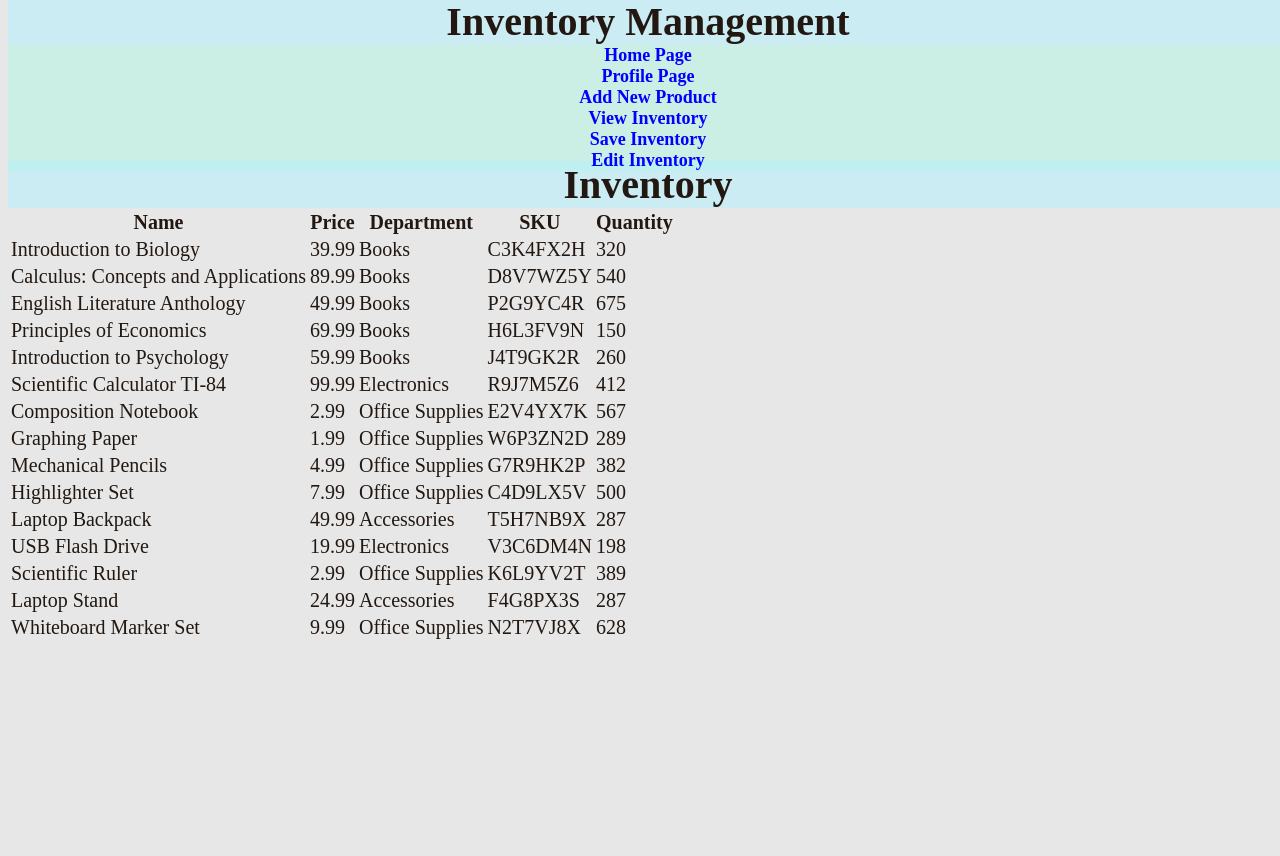
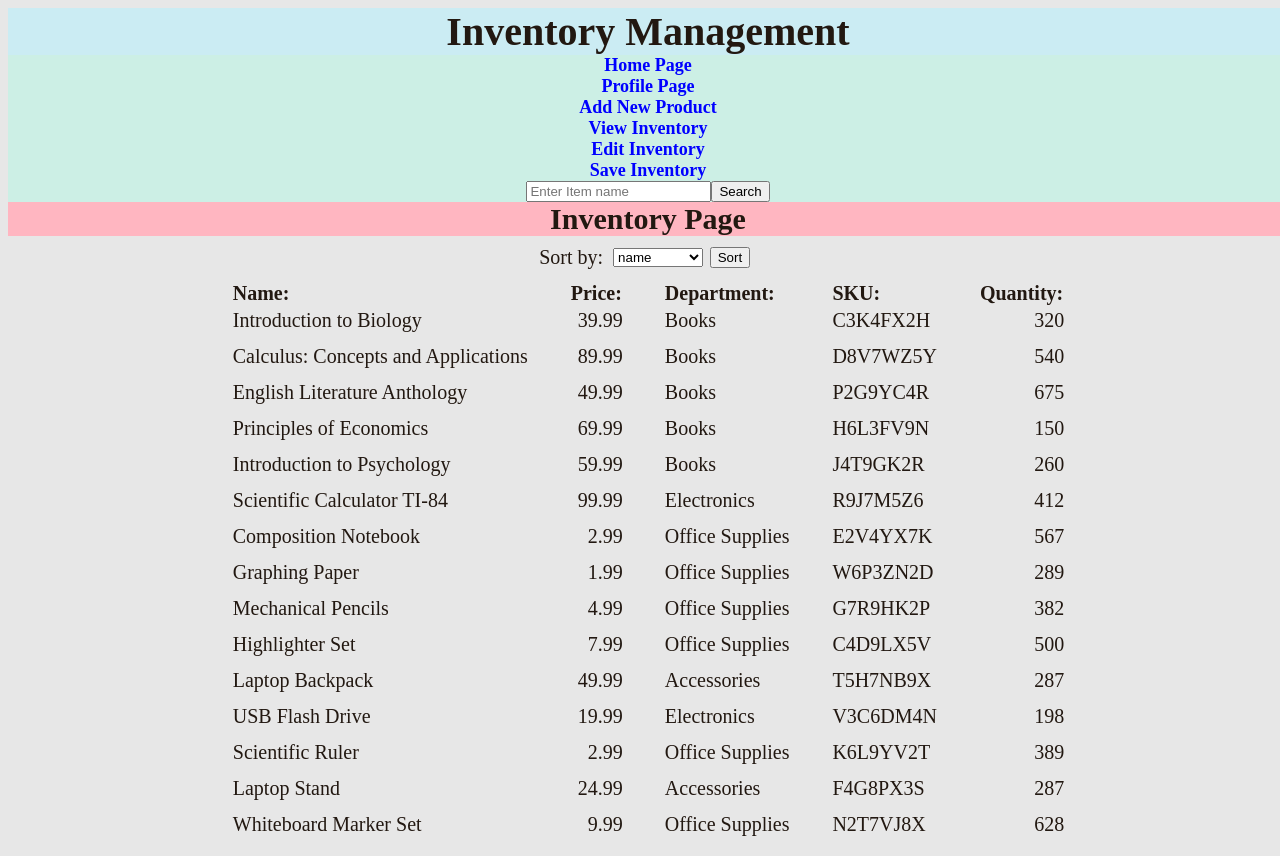
Before and after one commit to XBoxpsycho8192/WebAppProject, a Flask app: page /inventory_page in a window 1280 px wide. Before the commit the page ends 639 px from the top, so only its background shows below. Run offline with Flask 3, Linux system fonts and the light colour scheme.

Commit message:
Updated the View

```diff
--- a/static/style.css
+++ b/static/style.css
@@ -7,6 +7,7 @@ nav {
 	font-weight: bold;
 	text-align: center;
 	font-size: 18px;
+	margin-bottom: 0em;
 	background-color: rgba(181, 246, 227, 0.54)}
 
 nav a {text-decoration: none}
@@ -14,69 +15,82 @@ nav a:link { color: blue;}
 nav a:visited { color: darkcyan;}
 nav a:hover { color: green;}
 
+
 h1 {background-color: rgba(179, 242, 255, 0.52);
 	text-align: center;
-	margin-top: -10px;
-	margin-bottom: 0;}
+	margin-top: 0px;
+	margin-bottom: 0px;}
+
 
 p,h2,h3,h4 {
 	text-align: center;
 	padding-left: 1em;
 	padding-right: 1em;}
 
-/*#about_us_content {*/
-/*	text-align: center;*/
-/*	padding-left: 15%;*/
-/*	padding-right: 15%;*/
-/*	padding-top: 2em;*/
-/*	font-size: 18px;*/
-/*	margin: auto;}*/
 
-/*#home_text {*/
-/*	text-align: center;*/
-/*	font-size: 20px;*/
-/*	margin: auto}*/
-
-/*#portfolio_content {*/
-/*	text-align: center;*/
-/*	padding-left: 15%;*/
-/*	padding-right: 15%;*/
-/*	padding-top: 2em;*/
-/*	font-size: 17px;*/
-/*	margin: auto}*/
-
+/*General format for every page.*/
 #wrapper {
-	margin-right: auto;
-	margin-left: auto;
 	min-width: 1280px;
 	min-height: 720px;
 	font-size: 20px}
 
+#page_label{
+	font-weight: bold;
+	font-size: 30px;
+	background-color: lightpink;
+}
 
-#ProductName, #ProductPrice, #ProductID, #ProductStock,name,price,department,quantity{
-	text-align: center;
-	font-size: 30px;
-	margin-bottom: 1em;}
-#product_name, #product_price, #product_id, #product_stock{
-	font-size: 30px;
-	width: 300px;
-	height: 30px;}
+/*This effects the input boxes for the add_product page.*/
+#name,#price,#department,#quantity,#sku,#add_product{
+	display: block;
+	margin-right: auto;
+	margin-left: auto;
+	text-align: left;
+	font-size: 25px;
+	margin-bottom: 10px;
+	width: 350px;
+	height: 40px;}
 
 
+/*This effects the input boxes for the add_product page. Slightly fixes the size of two of the boxes*/
+#submit_product,#department{
+	text-align: center;
+	font-size: 25px;
+	width: 358px;
+	height: 46px;}
 
-/*.center_home {*/
-/*	display: block;*/
-/*	margin-left: auto;*/
-/*	margin-right: auto;*/
-/*	width: 50%;*/
-/*	padding-bottom: 1em;}*/
 
-/*.center_portfolio {*/
-/*	display: block;*/
-/*	margin-left: auto;*/
-/*	margin-right: auto;*/
-/*	padding-bottom: 3em;*/
-/*	max-height: 480px;*/
-/*	width: 65%}*/
+/*This effects the input boxes label's for the add_product page.*/
+#name_label, #price_label, #department_label, #quantity_label, #sku_label{
+	display: block;
+	margin-right: auto;
+	margin-left: auto;
+	text-align: center;
+	margin-bottom: 5px}
+
+#add_product{
+	margin-top: 10px;}
+
+/*This effects the top search bar.*/
+#search {
+	background-color: rgba(181, 246, 227, 0.54)}
+
+#search_result{
+	display: block;
+	margin-left: auto;
+	margin-right: auto;
+	text-align: center;
+	font-size: 30px;}
+
+#sort_form {
+    display: flex;
+    justify-content: center;
+    align-items: center;
+	margin-top: 10px;
+    margin-bottom: 10px;}
+
+#sort_form label,select,button {
+    margin-right: 0.5em;}
+
 
 .italic {font-style: italic}
--- a/templates/index.html
+++ b/templates/index.html
@@ -10,6 +10,7 @@
     <title>{% block title %}Home Page{% endblock %}</title>
 </head>
 <body>
+
 <div id="wrapper">
     <Header>
         <h1>
@@ -21,50 +22,18 @@
         <a href="{{ url_for('views.profile_page')}}">Profile Page</a><br>
         <a href="{{ url_for('views.product_add')}}">Add New Product</a><br>
         <a href="{{ url_for('views.inventory_page')}}">View Inventory</a><br>
+        <a href="{{ url_for('views.inventory_edit')}}"> Edit Inventory</a><br>
         <a href="{{ url_for('views.inventory_save')}}"> Save Inventory</a><br>
-        <a href="{{ url_for('views.inventory_edit')}}"> Edit Inventory</a>
     </nav>
+    <div id="search">
+        <form style="justify-content:center; display: flex;" action="/search" method="post" >
+            <input type="text" name="search" placeholder="Enter Item name">
+            <input type="submit" value="Search">
+        </form>
+    </div>
+    <h1 id="page_label">{% block label %}Home Page{% endblock %}</h1>
     {% block content %}
-    <h2>Input New Inventory</h2>
-<!--    <div id="forminput">-->
-<!--        <form method="POST" action="/add_product">-->
-<!--        <label for="name">Product Name:</label>-->
-<!--        <input type="text" id="name" name="name" required><br><br>-->
-
-<!--        <label for="price">Price ($):</label>-->
-<!--        <input type="number" id="price" name="price" step="0.01" required><br><br>-->
-
-<!--        <label for="department">Department:</label>-->
-<!--        <select id="department" name="department" required>-->
-<!--            {% for department in departments %}-->
-<!--                <option value="{{ department }}">{{ department }}</option>-->
-<!--            {% endfor %}-->
-<!--        </select><br><br>-->
-
-<!--        <label for="quantity">Quantity:</label>-->
-<!--        <input type="number" id="quantity" name="quantity" required><br><br>-->
-
-<!--        <input type="submit" value="Add Product">-->
-<!--    </form>-->
-<!--    <form id="ProductName">-->
-<!--        <label>Enter Product Name:</label>-->
-<!--        <input type="text" name="product_name" id="product_name"/>-->
-<!--    </form>-->
-<!--    <form id="ProductPrice">-->
-<!--        <label>Enter Product Price:</label>-->
-<!--        <input type="number" step="0.01" name="product_price" id="product_price"/>-->
-<!--    </form>-->
-<!--        <form id="ProductID">-->
-<!--        <label>Enter Product ID#:</label>-->
-<!--        <input type="text" name="product_id" id="product_id"/>-->
-<!--    </form>-->
-<!--        <form id="ProductStock">-->
-<!--        <label>Enter stock of product:</label>-->
-<!--        <input type="text" name="product_stock" id="product_stock"/>-->
-<!--    </form>-->
-        </div>
-<!--    <p>Hello, {{ name }}</p>-->
-<!--    <script type="text/javascript" src="{{ url_for('static', filename='index.js')}}"></script>-->
+<!--    Webpage content here-->
     {% endblock %}
 </div>
 </body>
--- a/templates/inventory.html
+++ b/templates/inventory.html
@@ -1,24 +1,35 @@
 <!--This file extends off the home page template and can be populated with different elements.-->
 {% extends "index.html" %}
 {% block title %}Inventory Page{% endblock %}
+{% block label %}Inventory Page{% endblock %}
 {% block content %}
-<h1>Inventory</h1>
-    <table>
+<form  id="sort_form" method="POST" action="{{ url_for('views.inventory_page') }}">
+        <label for="sort_key">Sort by:</label>
+        <select name="sort_key" id="sort_key">
+            {% for option in sort_options %}
+                <option value="{{ option }}">{{ option }}</option>
+            {% endfor %}
+        </select>
+        <button type="submit">Sort</button>
+    </form>
+<div class="inventory_wrapper" style="text-align: left">
+    <table id="inventory_table" style="margin: 0 auto">
         <tr>
-            <th>Name</th>
-            <th>Price</th>
-            <th>Department</th>
-            <th>SKU</th>
-            <th>Quantity</th>
+            <th>Name:</th>
+            <th>Price:</th>
+            <th style="padding-left: 40px">Department:</th>
+            <th>SKU:</th>
+            <th>Quantity:</th>
         </tr>
         {% for product in inventory %}
         <tr>
-            <td>{{ product.name }}</td>
-            <td>{{ product.price }}</td>
-            <td>{{ product.department }}</td>
-            <td>{{ product.sku }}</td>
-            <td>{{ product.quantity }}</td>
+            <td style="padding-right: 40px; padding-bottom: 10px;">{{ product.name }}</td>
+            <td style="text-align: right; padding-right: 0px; padding-bottom: 10px">{{ product.price }}</td>
+            <td style="padding-right: 40px; padding-bottom: 10px; padding-left: 40px">{{ product.department }}</td>
+            <td style="padding-right: 40px; padding-bottom: 10px;">{{ product.sku }}</td>
+            <td style="text-align: right; padding-right: 0px; padding-bottom: 10px">{{ product.quantity }}</td>
         </tr>
         {% endfor %}
     </table>
+</div>
 {% endblock %}
--- a/templates/profile.html
+++ b/templates/profile.html
@@ -1,6 +1,7 @@
 <!--This file extends off the home page template and can be populated with different elements.-->
 {% extends "index.html" %}
 {% block title %}Profile Page{% endblock %}
+{% block label %}Profile Page{% endblock %}
 {% block content %}
 <h2>This is the profile page. This page is a placeholder.</h2>
 {% endblock %}
--- a/views.py
+++ b/views.py
@@ -24,9 +24,19 @@ def profile_page():
     return render_template("profile.html")
 
 
-@views.route("inventory_page")
+@views.route("inventory_page", methods=["GET", "POST"])
+# def inventory_page():
+#     return render_template("inventory.html", inventory=inventory)
 def inventory_page():
-    return render_template("inventory.html", inventory=inventory)
+    sort_options = ['name', 'price', 'department', 'sku', 'quantity']
+    sorted_inventory = inventory.copy()
+
+    if request.method == 'POST':
+        sort_key = request.form.get('sort_key')
+        if sort_key in sort_options:
+            sorted_inventory.sort(key=lambda product: product[sort_key])
+
+    return render_template('inventory.html', inventory=sorted_inventory, sort_options=sort_options)
 
 
 @views.route("/add_product", methods=["GET", "POST"])
@@ -58,3 +68,19 @@ def inventory_edit():
         edit_inventory(sku, quantity)
         return redirect(url_for("views.inventory_page"))
     return render_template("edit_inventory.html")
+
+# search route
+@views.route("/search", methods=["GET", "POST"])
+def search():
+    if request.method == "POST":
+        # Get the user input from the form
+        search = request.form.get("search")
+
+        # Search for matching objects
+        if len(search) != 0:
+            match = []
+            for obj in inventory:
+                if search.lower() in obj["name"].lower():
+                    match.append(obj)
+            return render_template("results.html", match=match)
+    return redirect(url_for("views.inventory_page"))
```
Also changed, not shown: inventory.py (+10 -0 lines), inventoryData.json (+1 -110 lines), templates/add_product.html (+10 -10 lines), templates/edit_inventory.html (+7 -7 lines), templates/results.html (+15 -17 lines), templates/search.html (added, +10 -0 lines).
